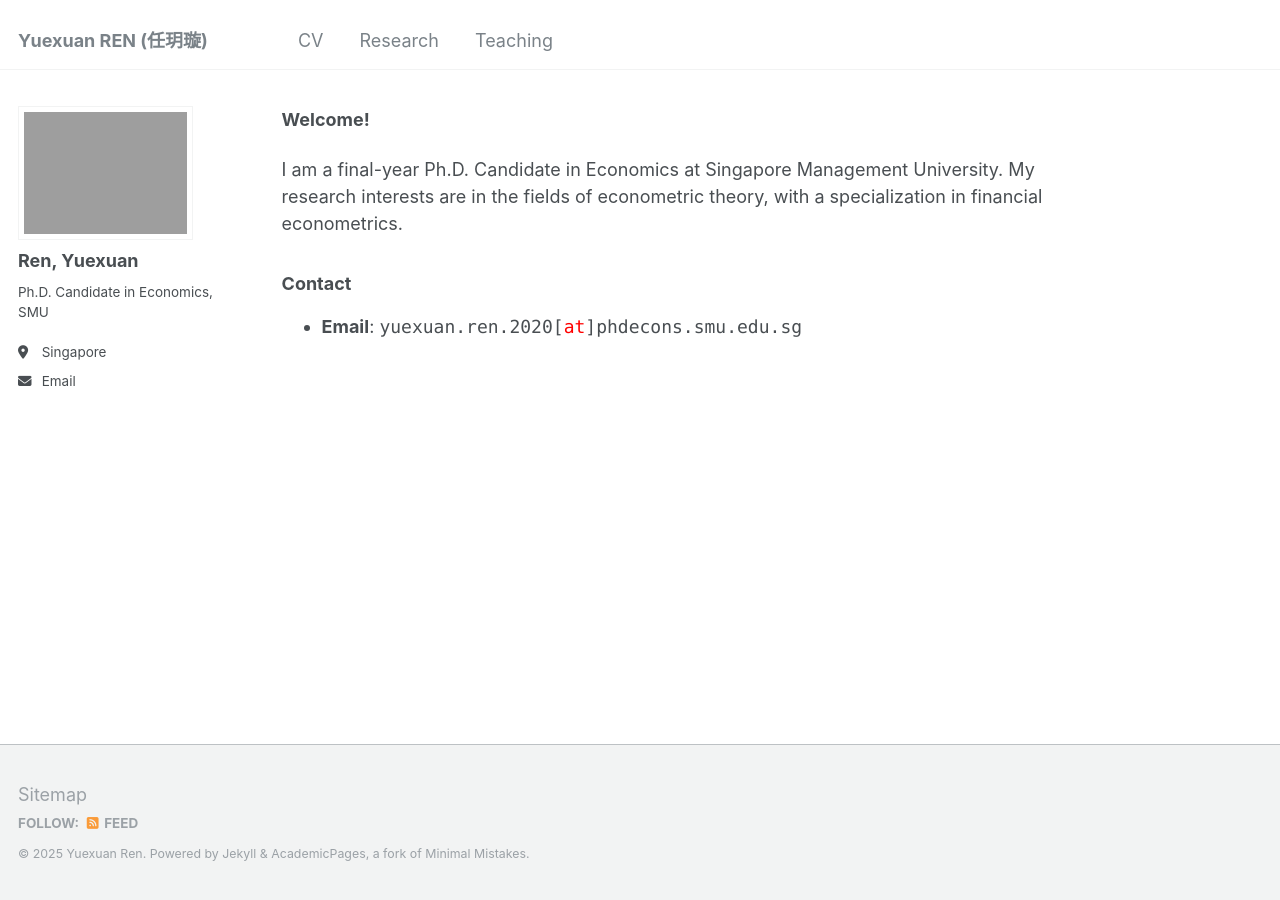
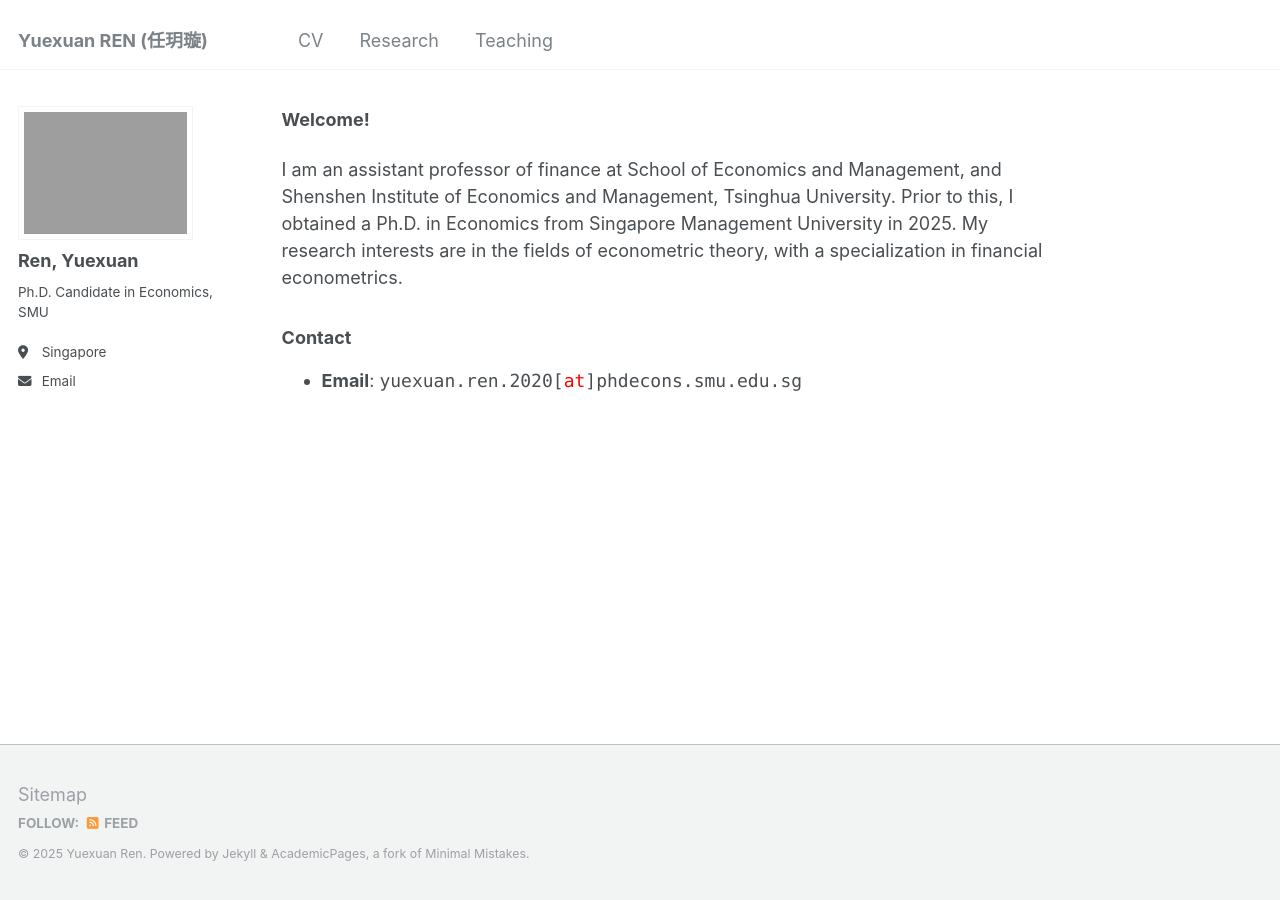
Before and after one commit to yuexuanren/yuexuanren.github.io, a Jekyll site: the page built from _pages/about.md, in a window 1280 px wide. Built offline with Jekyll 4.4.1, drawn with Linux system fonts in a browser that asks for light colours.

Commit message:
Update about.md

```diff
--- a/_pages/about.md
+++ b/_pages/about.md
@@ -9,7 +9,7 @@ redirect_from:
 
 **Welcome!**
 
-I am a final-year Ph.D. Candidate in Economics at Singapore Management University. My research interests are in the fields of econometric theory, with a specialization in financial econometrics.
+I am an assistant professor of finance at School of Economics and Management, and Shenshen Institute of Economics and Management, Tsinghua University. Prior to this, I obtained a Ph.D. in Economics from Singapore Management University in 2025. My research interests are in the fields of econometric theory, with a specialization in financial econometrics.
 
 ### Contact
 
```
